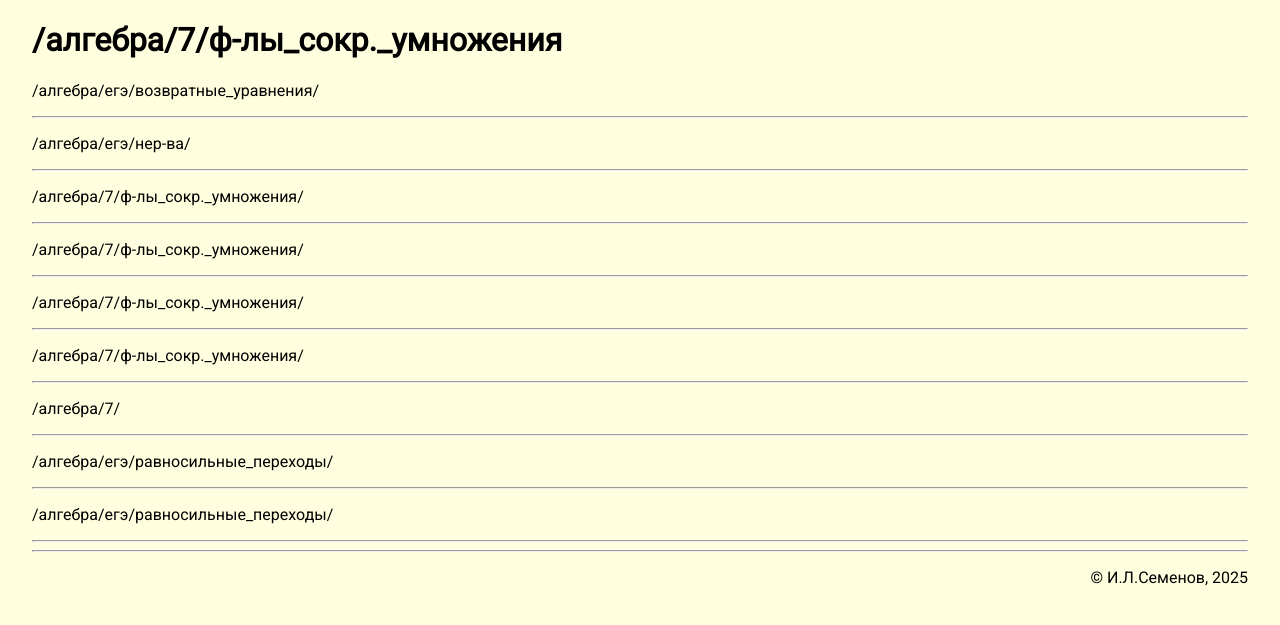
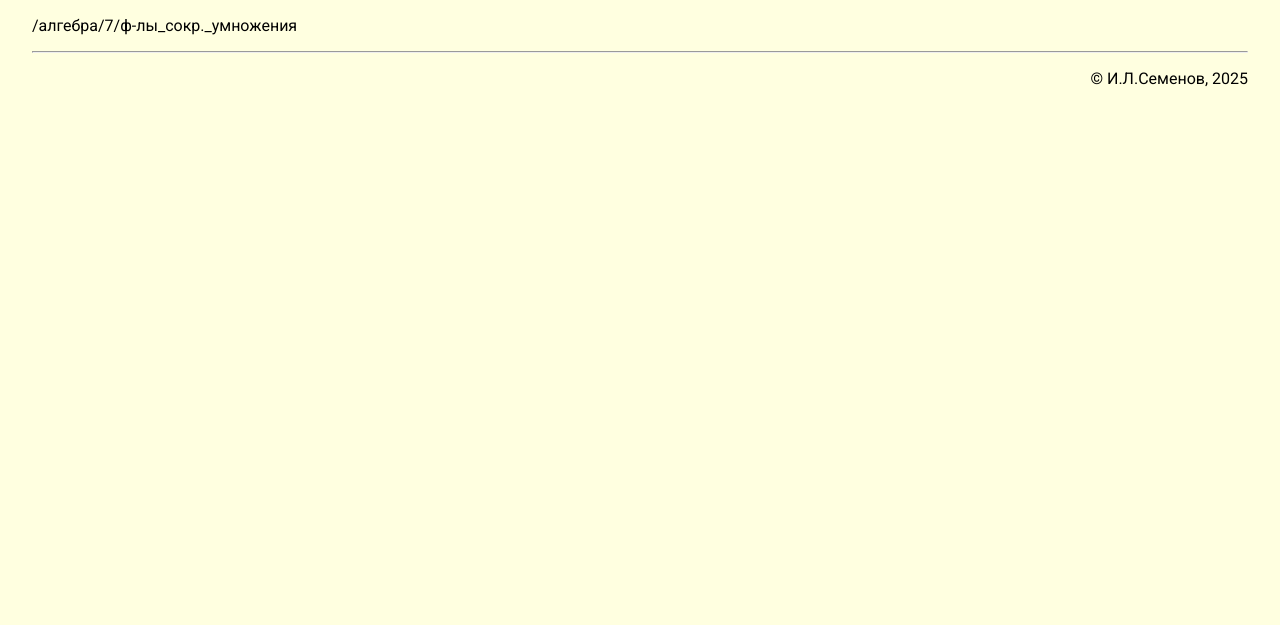
Before and after one commit to igorlsemenov/math, a Jekyll site: the page built from алгебра/7/ф-лы_сокр._умножения.md, in a window 1280 px wide. Shown: the top 625 px of the page. Built offline with Jekyll 4.4.1, drawn with Linux system fonts in a browser that asks for light colours.

Commit message:
Update ф-лы_сокр._умножения.md

```diff
--- a/алгебра/7/ф-лы_сокр._умножения.md
+++ b/алгебра/7/ф-лы_сокр._умножения.md
@@ -5,14 +5,11 @@ title: Ф-лы сокр. умножения
 
 {% assign page_url = page.url | url_decode %}
 {{ page_url }}
-==================================================
+
 {% for p in site.pages %}
-
   {% assign p_dir = p.dir | url_decode %}
-  {{ p_dir }}
-  <hr />
-  {% if p.dir == page.id %}
-    {{p.title}}
-    {{p.url}}
+  {% if page_url == p_dir %}
+    {{ p.title }}
+    {{ p.url  | url_decode }}
   {% endif %}
 {% endfor %}
```
